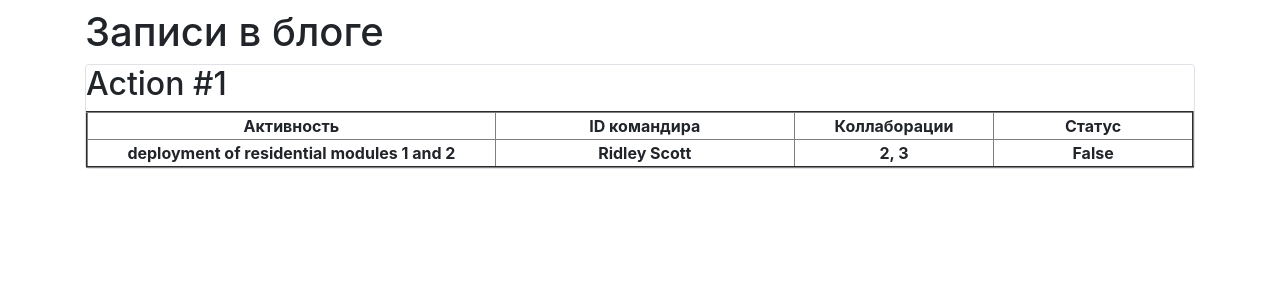
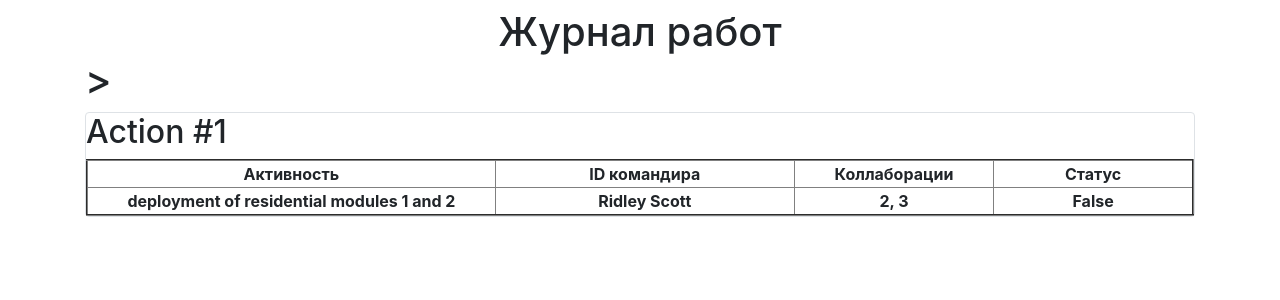
Before and after one commit to Hellfik10/mine_website, a Flask app: page / in a window 1280 px wide. Shown: the part 101-401 px from the top of the page. Run offline with Flask 2, Linux system fonts and the light colour scheme; data comes from the database, SQL or seed files in the repository; lists and menus that the app fills with data are empty; some libraries are stand-ins or nearby versions.

Commit message:
Регистрация

```diff
--- a/templates/index.html
+++ b/templates/index.html
@@ -1,7 +1,7 @@
 {% extends "base.html" %}
 
 {% block content %}
-<h1>Записи в блоге</h1>
+<h1><center>Журнал работ</center>></h1>
 {% for item in news %}
 <div class="col-md6 border rounded">
     <h2>Action #{{item.id}}</h2>
```
